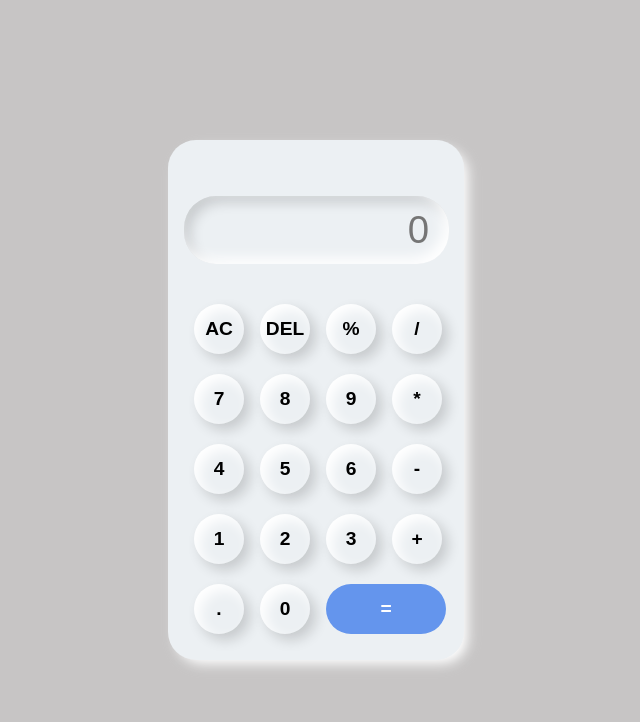
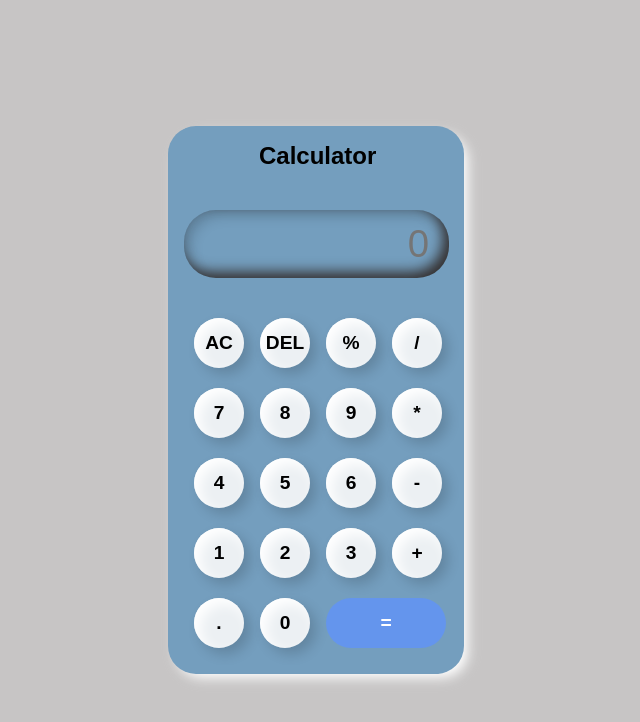
Before and after one commit to masumbillah99/calculator, a plain HTML site: page index.html in a window 1280 px wide. Both pictures are taken after a click on the link "Click Button". Shown: the whole page, without its empty margins (324-964 px from the left). Drawn offline with Linux system fonts and the light colour scheme.

Commit message:
Changes in bg color and heading

```diff
--- a/index.html
+++ b/index.html
@@ -27,6 +27,7 @@
         <div id="calculator-area">
             <div class="container">
                 <div class="display">
+                    <h2 style="padding-left: 75px;">Calculator</h2>
                     <input type="text" id="input-text" placeholder="0">
                     <button onclick="clr()">AC</button>
                     <button onclick="del()">DEL</button>
--- a/style.css
+++ b/style.css
@@ -4,7 +4,7 @@
     outline: none;
     box-sizing: border-box;
     font-family: sans-serif;
-    background-color: #ecf0f3;
+    background-color: #749ebe;
 }
 
 .welcome-page{
@@ -67,7 +67,7 @@ input{
     font-size: 2.4rem;
     margin: 40px 0 30px 0;
     padding: 20px;
-    box-shadow: inset -6px -6px 13px #fff, inset 6px 6px 13px rgba(0,0,0,.16);
+    box-shadow: inset -6px -6px 13px #353131, inset 6px 6px 13px rgba(0,0,0,.16);
 }
 
 button{
```
